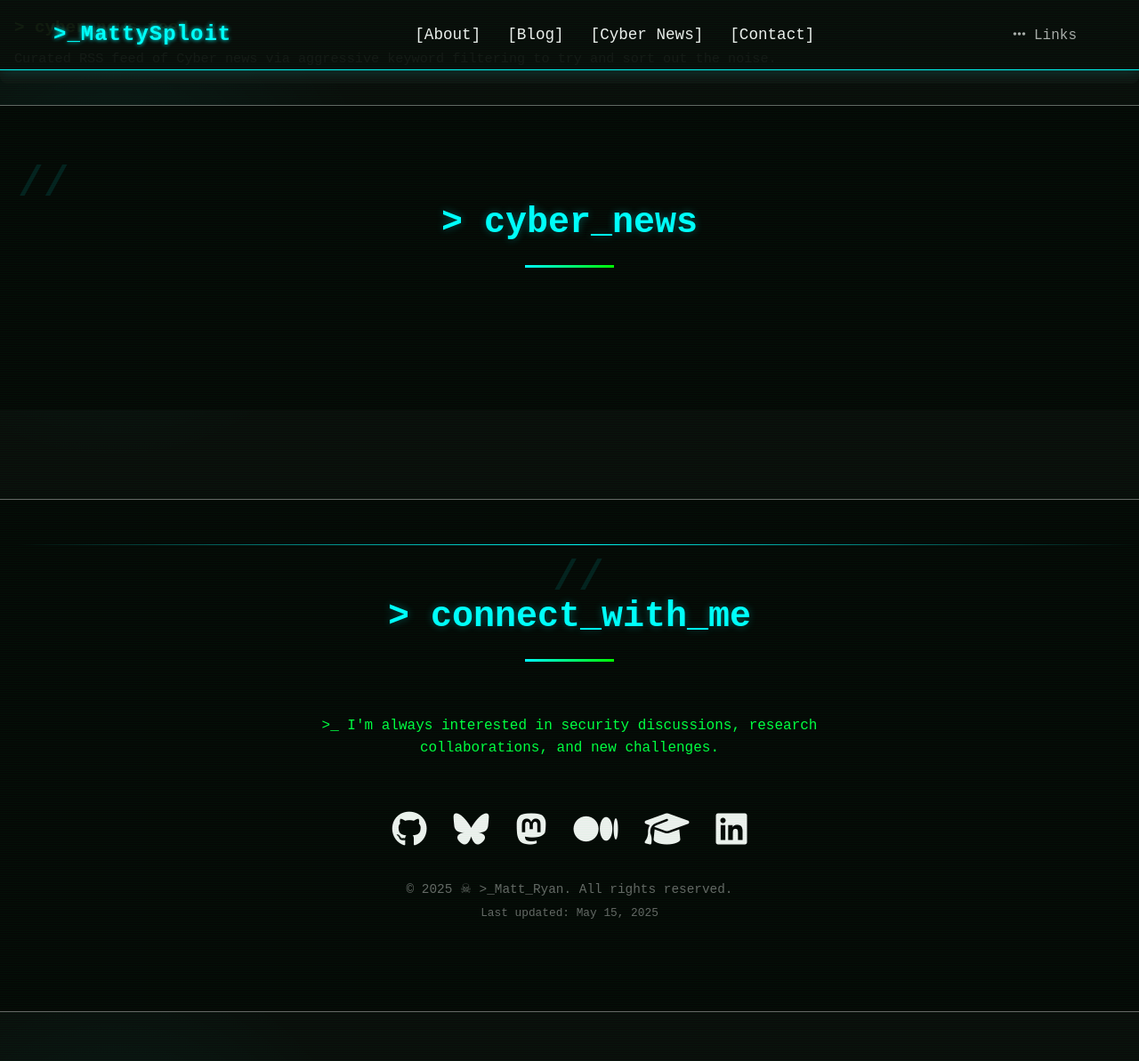
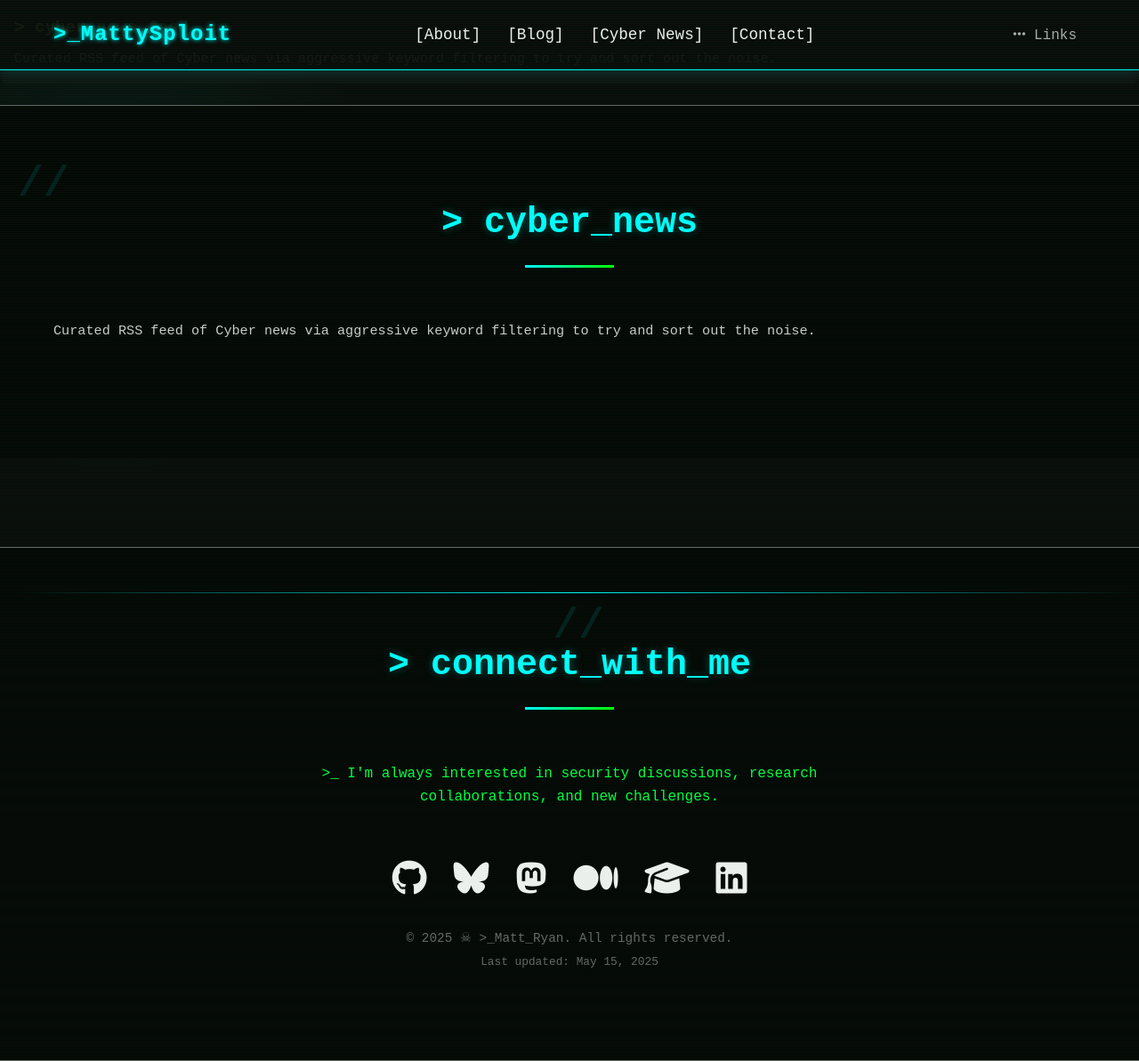
Before and after one commit to CTI-Buddy/cti-buddy.github.io, a Jekyll site: the page built from cybernews.html, in a window 1280 px wide and 1193 px high. Shown: the whole window at 89% size. Built offline with Jekyll 4.4.1, drawn with Linux system fonts in a browser that asks for light colours; a script that is not in the unit is left out.

Commit message:
Update cybernews.html

```diff
--- a/cybernews.html
+++ b/cybernews.html
@@ -13,6 +13,9 @@ permalink: /cybernews/
 <section class="section" style="background-color: var(--darker); border-top: 1px solid var(--gray);">
   <div class="container">
     <h2 class="section-title">&gt; cyber_news</h2>
+      <p style="color: #cccccc; font-size: 0.95rem; line-height: 1.5;">
+    Curated RSS feed of Cyber news via aggressive keyword filtering to try and sort out the noise.
+  </p>
     <div class="feed-container" style="margin-top: 2rem;">
 <script type="text/javascript" src="https://feed.informer.com/widgets/CKCLVJQYCY.js"></script>
 <noscript><a href="https://feed.informer.com/widgets/CKCLVJQYCY.html">"Cyber News RSS Widget"</a>
```
